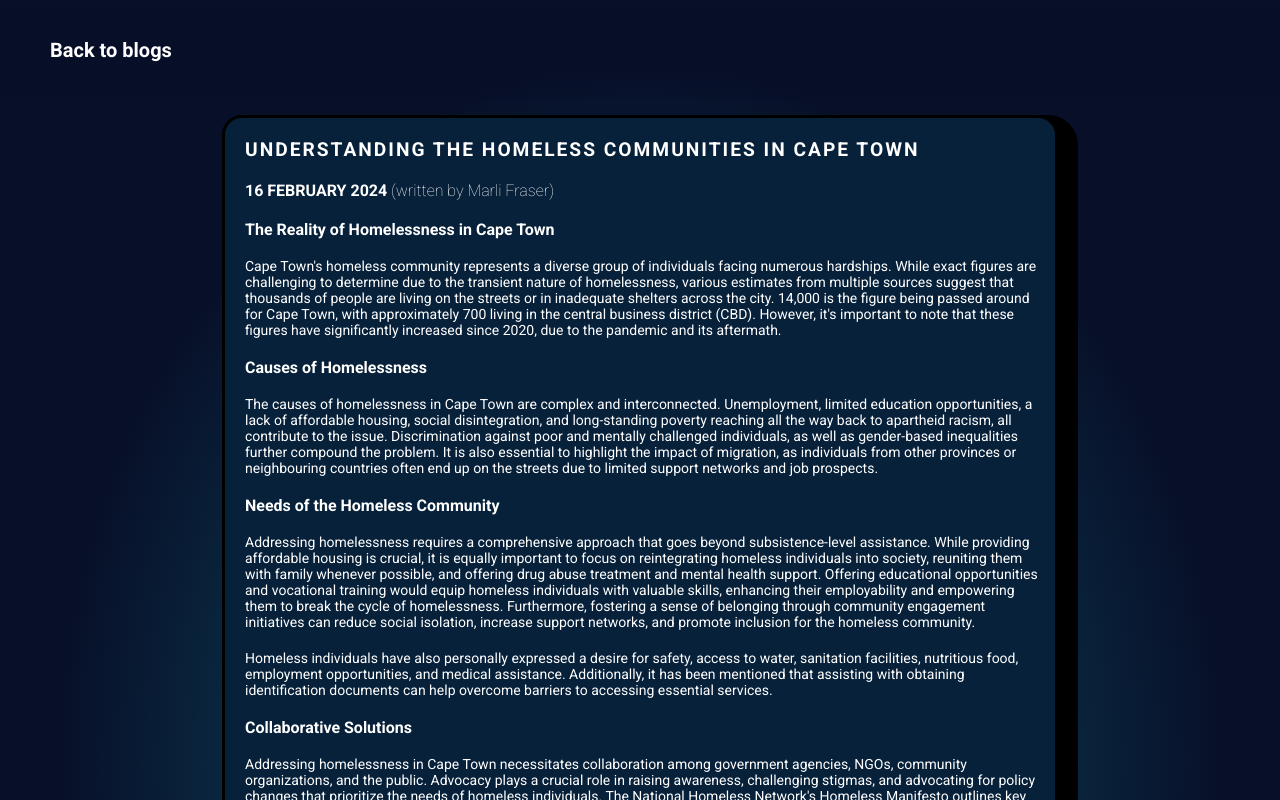
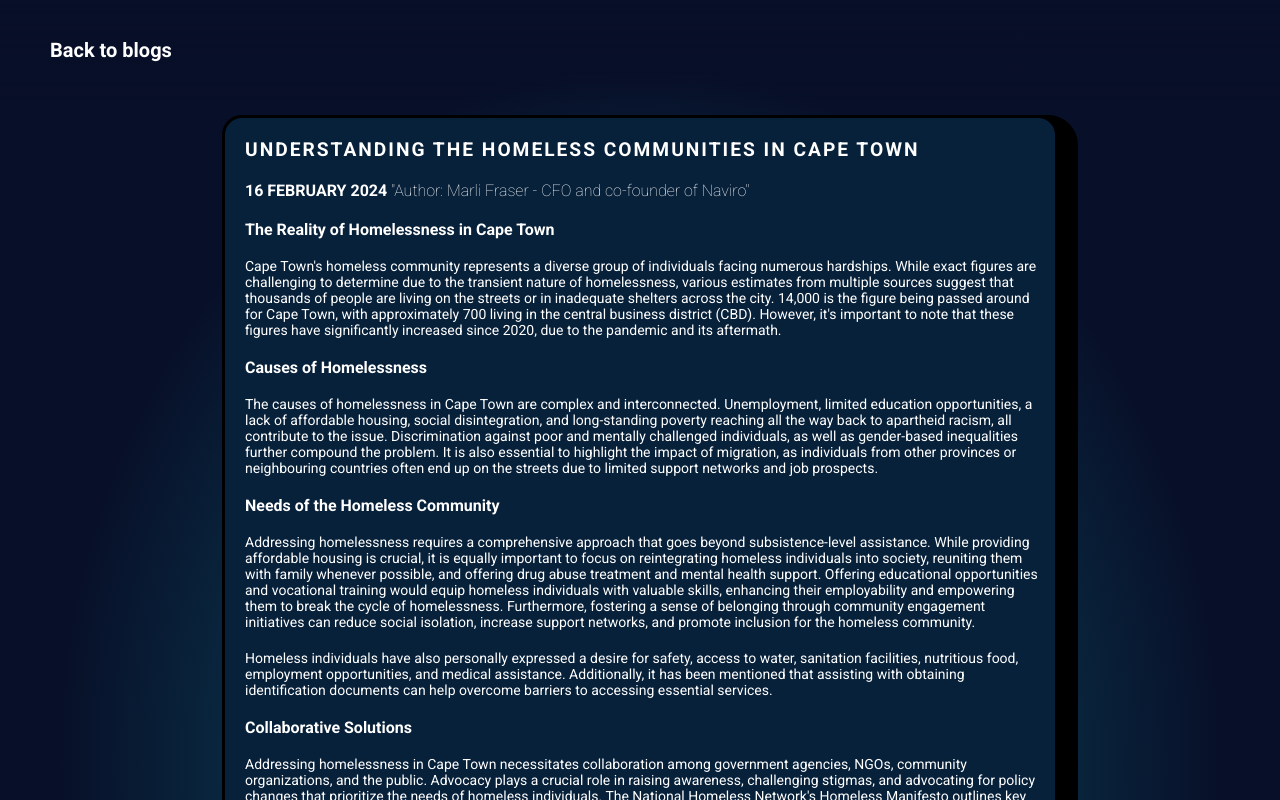
Before and after one commit to Justin-Naviro/naviro-website, a plain HTML site: page blogspage1.html in a window 1280 px wide. Shown: the top 800 px of the page. Drawn offline with Linux system fonts and the light colour scheme.

Commit message:
Update blogspage1.html

```diff
--- a/blogspage1.html
+++ b/blogspage1.html
@@ -41,7 +41,7 @@
                <div class="vert-blog-information">
 
                   <h2>UNDERSTANDING THE HOMELESS COMMUNITIES IN CAPE TOWN</h2>
-                  <h3><b>16 FEBRUARY 2024</b>    (written by Marli Fraser)</h3>
+                  <h3><b>16 FEBRUARY 2024</b>    "Author: Marli Fraser - CFO and co-founder of Naviro"</h3>
                   <h4>The Reality of Homelessness in Cape Town</h4>
                   <br>
                   <p>Cape Town's homeless community represents a diverse group of individuals facing numerous hardships. While exact figures are challenging to determine due to the transient nature of homelessness, various estimates from multiple sources suggest that thousands of people are living on the streets or in inadequate shelters across the city. 14,000 is the figure being passed around for Cape Town, with approximately 700 living in the central business district (CBD). However, it's important to note that these figures have significantly increased since 2020, due to the pandemic and its aftermath.</p>
```
